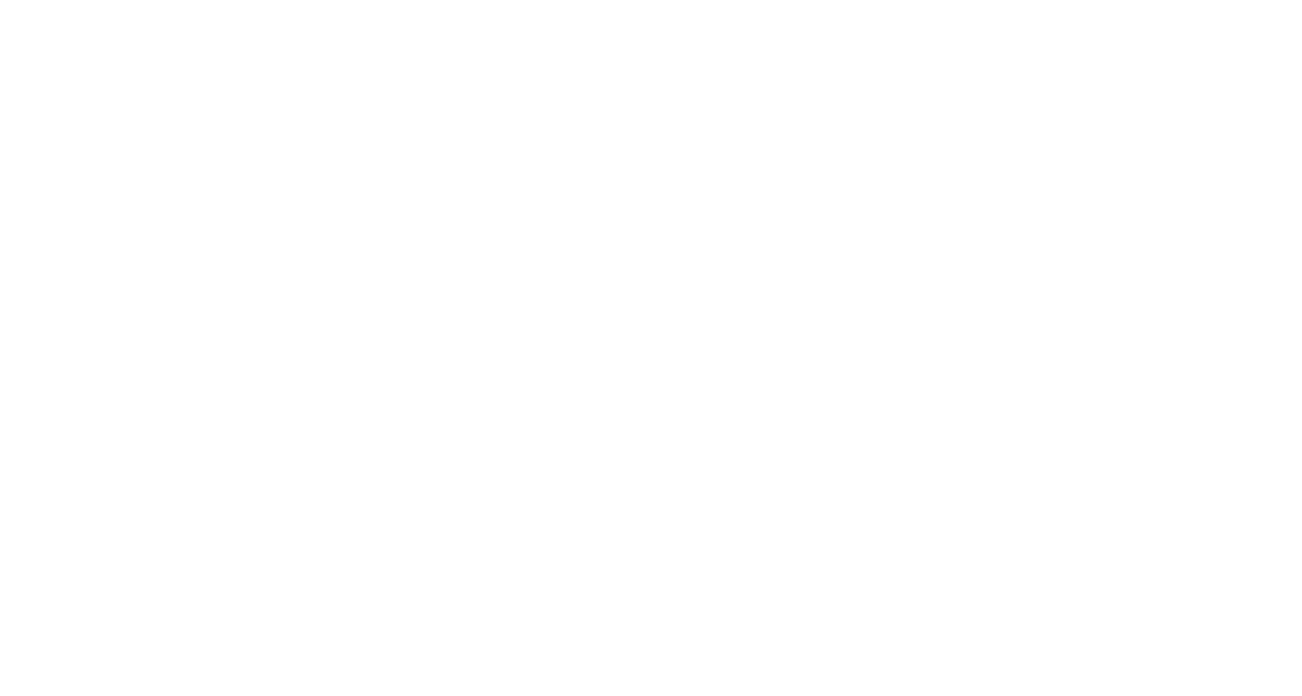
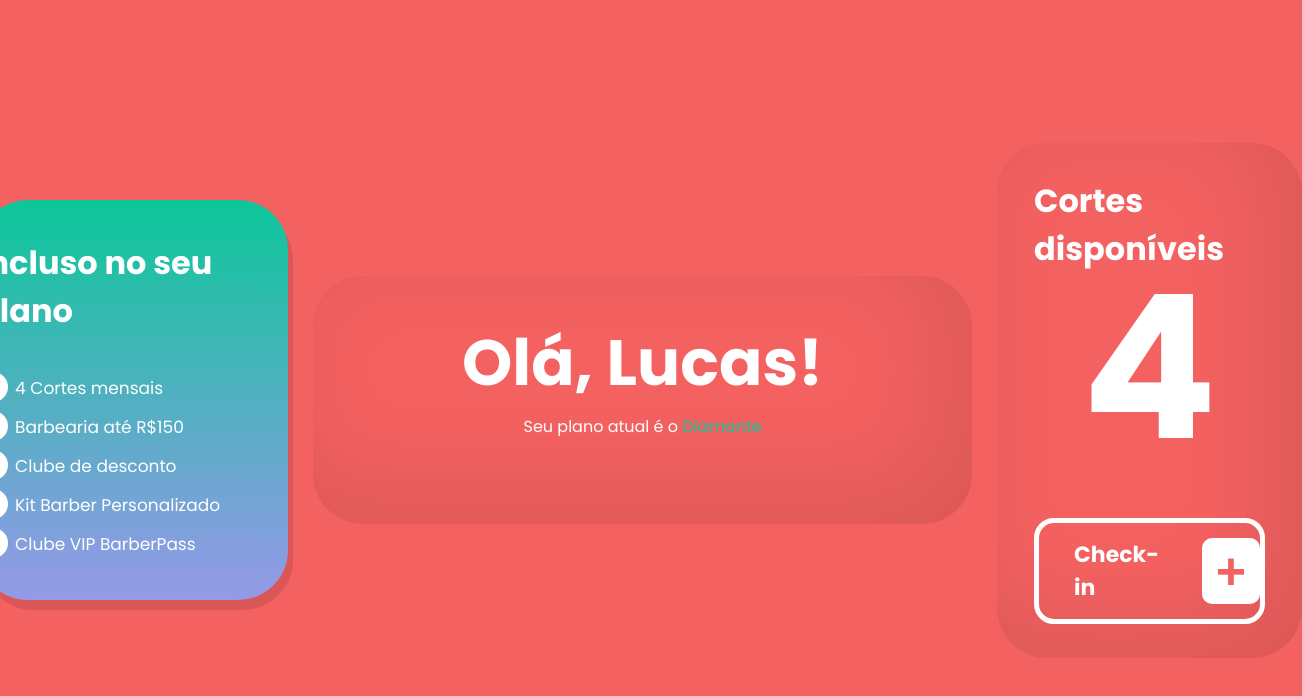
Before and after one commit to iamlucasmagalhaes/barber, a plain HTML site: page home.html in a window 1280 px wide. Shown: the whole page, 1302 px wide, since content can reach past the window. Drawn offline with Linux system fonts and the light colour scheme.

Commit message:
dashboard

```diff
--- a/home.html
+++ b/home.html
@@ -4,8 +4,39 @@
     <meta charset="UTF-8">
     <meta name="viewport" content="width=device-width, initial-scale=1.0">
     <title>Home</title>
+    <link rel="stylesheet" href="style/style.css">
+    <link rel="stylesheet" href="style/home.css">
+    <!--Fonts-->
+    <link rel="preconnect" href="https://fonts.googleapis.com">
+    <link rel="preconnect" href="https://fonts.gstatic.com" crossorigin>
+    <link href="https://fonts.googleapis.com/css2?family=Poppins:ital,wght@0,100;0,200;0,300;0,400;0,500;0,600;0,700;0,800;0,900;1,100;1,200;1,300;1,400;1,500;1,600;1,700;1,800;1,900&display=swap" rel="stylesheet">
+    <!--Material Icons-->
+    <link href="https://fonts.googleapis.com/icon?family=Material+Icons" rel="stylesheet">
+    <script defer src="script.js"></script>
 </head>
 <body>
+        <article class="plan">
+            <h2>Incluso no seu plano</h2>
+            <ul>
+                <li><span>4 Cortes mensais</span></li>
+                <li><span>Barbearia até R$150</span></li>
+                <li><span>Clube de desconto</span></li>
+                <li><span>Kit Barber Personalizado</span></li>
+                <li><span>Clube VIP BarberPass</span></li>
+            </ul>
+        </article>
 
+        <div class="dashboard">
+            <article class="user">
+                <h2>Olá, Lucas!</h2>
+                <p>Seu plano atual é o <span>Diamante</span></p>
+            </article>
+        </div>
+
+        <article class="available-cuts">
+            <h2>Cortes disponíveis</h2>
+            <p class="cuts-number">4</p>
+            <p class="btn"><span>Check-in</span><button>+</button></p>
+        </article>
 </body>
 </html>
--- /dev/null
+++ b/style/home.css
@@ -0,0 +1,112 @@
+*{
+    padding: 0;
+    margin: 0;
+    box-sizing: border-box;
+}
+
+:root{
+    --diamond-color: linear-gradient(to bottom, #0CC79A, #9699E8);
+}
+
+body{
+    background-color: var(--primary-color);
+}
+
+article{
+    box-shadow: 5px 10px rgba(0, 0, 0, 0.1);
+}
+
+.plan{
+    height: 40rem;
+    width: 40rem;
+    background-image: linear-gradient(to bottom, #0CC79A, #9699E8);
+}
+
+h2{
+    font-size: 3.2rem;
+    margin-bottom: 3.7rem;
+    margin-top: 3.9rem;
+}
+
+
+.dashboard{
+    width: 69.1rem;
+    margin-left: 2.5rem;
+    margin-right: 2.5rem;
+}
+
+.user,
+input{
+    width: 69.1rem;
+    height: 24.8rem;
+    background-color: var(--primary-color);
+    box-shadow: inset -30px -30px 100px 0px rgba(0, 0, 0, 0.1);
+}
+
+.user h2{
+    font-size: 6.4rem;
+    font-weight: bolder;
+    margin-bottom: .4rem;
+}
+
+.user p{
+    font-size: 1.6rem;
+    color: white;
+}
+
+.user p span{
+    color: #0CC79A;
+}
+
+.submit-line{
+    height: 11.2rem;
+    border: none;
+    border-radius: 8rem;
+    margin-top: 4rem;
+}
+
+.available-cuts{
+    box-shadow: inset -30px -30px 100px 0px rgba(0, 0, 0, 0.1);
+    padding: 3.4rem 3.7rem;
+}
+
+.available-cuts h2{
+    font-size: 3.2rem;
+    margin-bottom: -7rem;
+    margin-top: 0;
+}
+
+.cuts-number{
+    font-size: 20rem;
+    font-family: "Poppins", sans-serif;
+    color: white;
+    font-weight: bolder;
+    padding-top: 1.5rem;
+}
+
+.btn{
+    border: .5rem solid white;
+    border-radius: 2rem;
+    font-size: 3.2rem;
+    color: white;
+    display: flex;
+    align-items: center;
+    justify-content: center;
+}
+
+.btn span{
+    padding: 1.5rem 3.5rem;
+    font-size: 2.2rem;
+    font-weight: bolder;
+}
+
+.btn button{
+    width: 6.6rem;
+    height: 6.6rem;
+    background-color: white;
+    border: none;
+    border-radius: 1rem;
+    color: var(--primary-color);
+    font-size: 5.2rem;
+    font-weight: bolder;
+}
--- a/style/style.css
+++ b/style/style.css
@@ -1,6 +1,7 @@
 @import url('login.css');
 @import url('register.css');
 @import url('plan.css');
+@import url('home.css');
 
 *{
     margin: 0;
```
